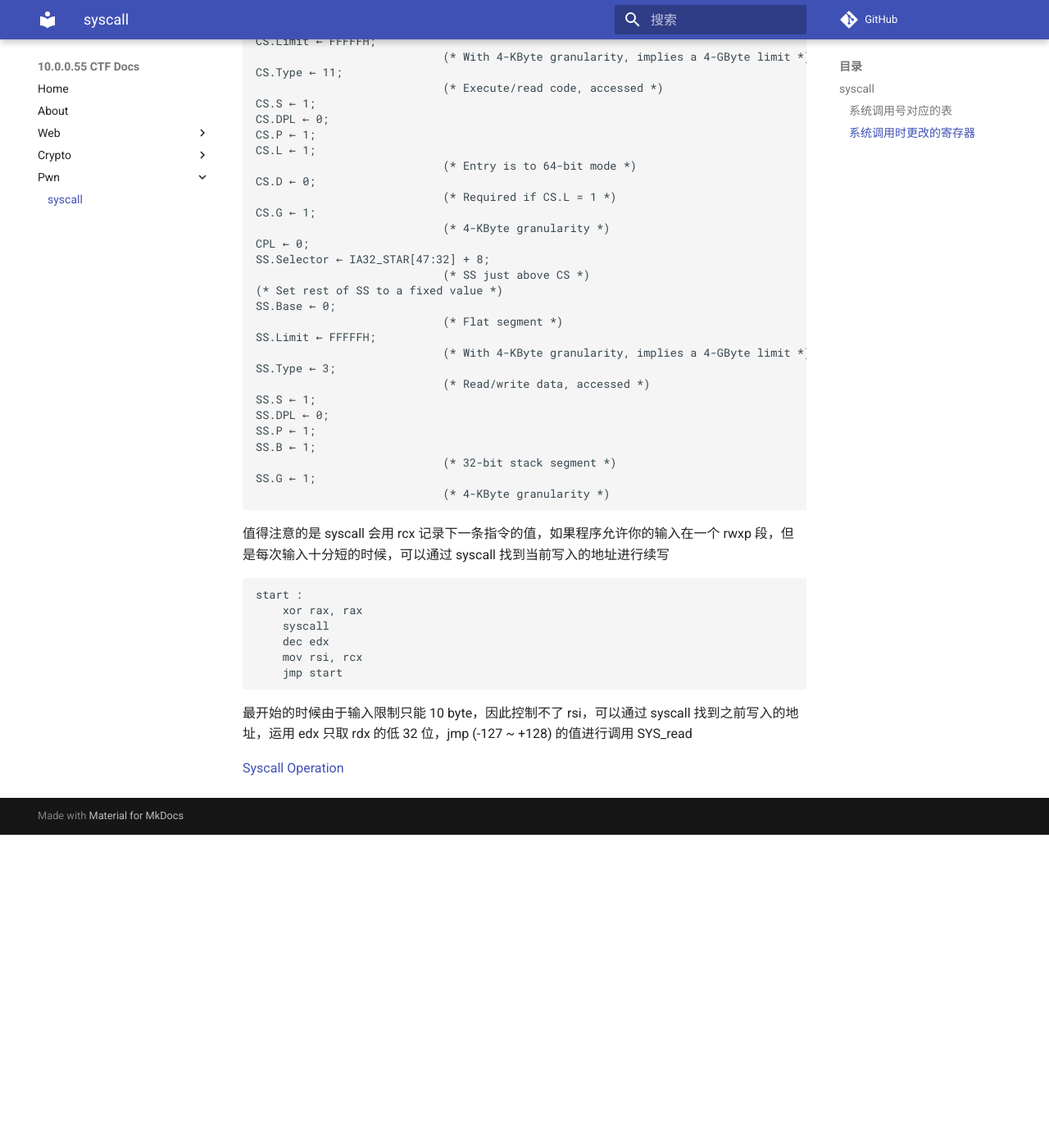
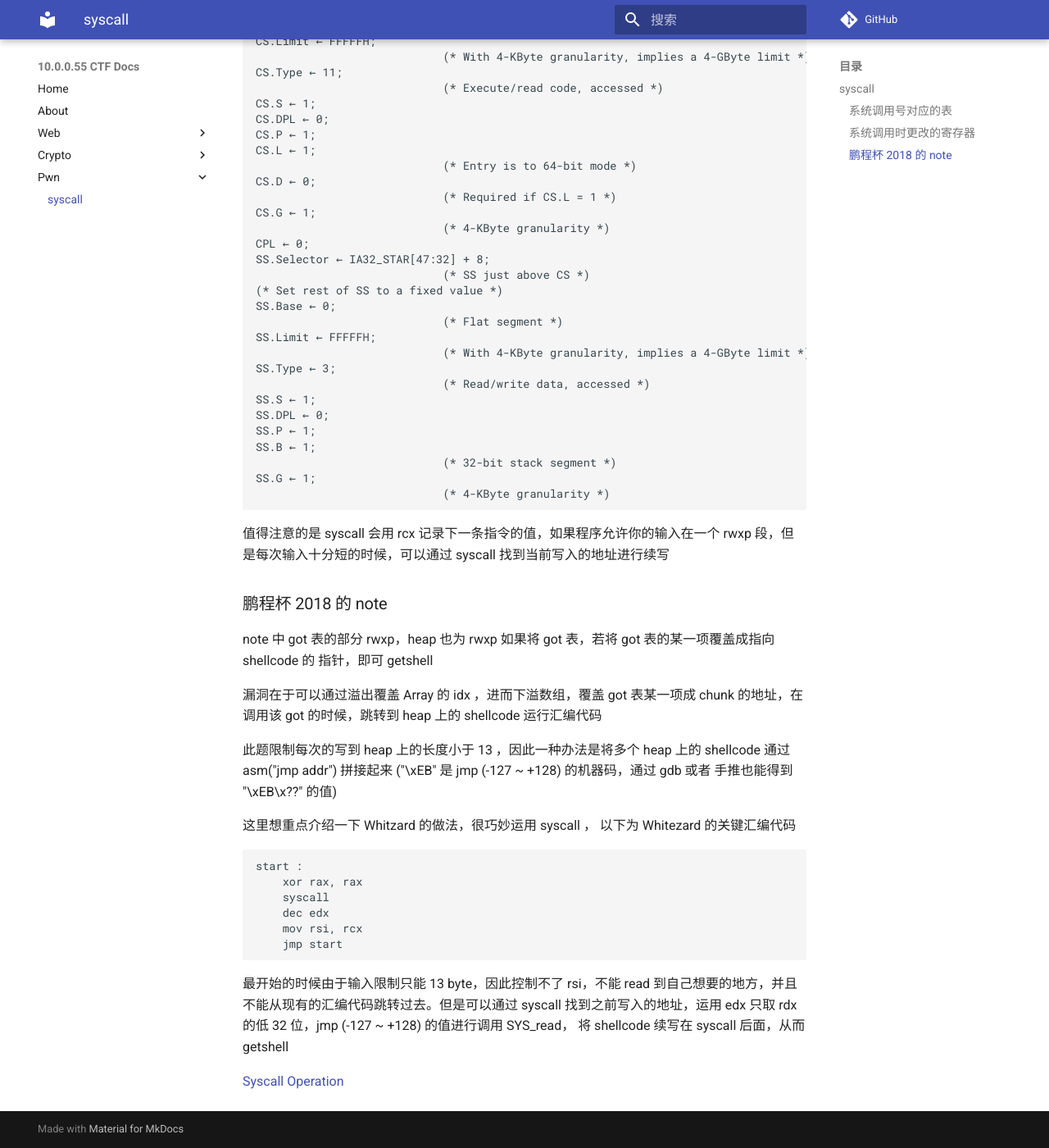
Before and after one commit to 10-0-0-55/10-0-0-55.github.io, an MkDocs documentation site: the page built from docs/pwn/syscall.md, in a window 1280 px wide and 1400 px high, scrolled down 639 px. Shown: the whole window at 82% size. Built offline with MkDocs 1.6.1 and Material for MkDocs 9.7.7, drawn with Linux system fonts in a browser that asks for light colours; comment, search, counter and statistics services are not loaded; before the commit the page ends 1657 px from its top, so only the background shows below that.

Commit message:
update example

````diff
--- a/docs/pwn/syscall.md
+++ b/docs/pwn/syscall.md
@@ -58,6 +58,14 @@ SS.G ← 1;
 
 值得注意的是 syscall 会用 rcx 记录下一条指令的值，如果程序允许你的输入在一个 rwxp 段，但是每次输入十分短的时候，可以通过 syscall 找到当前写入的地址进行续写
 
+### 鹏程杯 2018 的 note
+note 中 got 表的部分 rwxp，heap 也为 rwxp 如果将 got 表，若将 got 表的某一项覆盖成指向 shellcode 的 指针，即可 getshell <br/>
+
+漏洞在于可以通过溢出覆盖 Array 的 idx ，进而下溢数组，覆盖 got 表某一项成 chunk 的地址，在调用该 got 的时候，跳转到 heap 上的 shellcode 运行汇编代码 <br/>
+
+此题限制每次的写到 heap 上的长度小于 13 ，因此一种办法是将多个 heap 上的 shellcode 通过 asm("jmp addr") 拼接起来 ("\xEB" 是 jmp (-127 ~ +128) 的机器码，通过 gdb 或者 手推也能得到 "\xEB\x??" 的值) <br/>
+
+这里想重点介绍一下 Whitzard 的做法，很巧妙运用 syscall ， 以下为 Whitezard 的关键汇编代码<br/>
 
 ```
 start :
@@ -67,6 +75,7 @@ start :
 	mov rsi, rcx
 	jmp start
 ```
-最开始的时候由于输入限制只能 10 byte，因此控制不了 rsi，可以通过 syscall 找到之前写入的地址，运用 edx 只取 rdx 的低 32 位，jmp (-127 ~ +128) 的值进行调用 SYS_read
+
+最开始的时候由于输入限制只能 13 byte，因此控制不了 rsi，不能 read 到自己想要的地方，并且不能从现有的汇编代码跳转过去。但是可以通过 syscall 找到之前写入的地址，运用 edx 只取 rdx 的低 32 位，jmp (-127 ~ +128) 的值进行调用 SYS_read， 将 shellcode 续写在 syscall 后面，从而 getshell
 
 [Syscall Operation](https://github.com/HJLebbink/asm-dude/wiki/SYSCALL)
````
